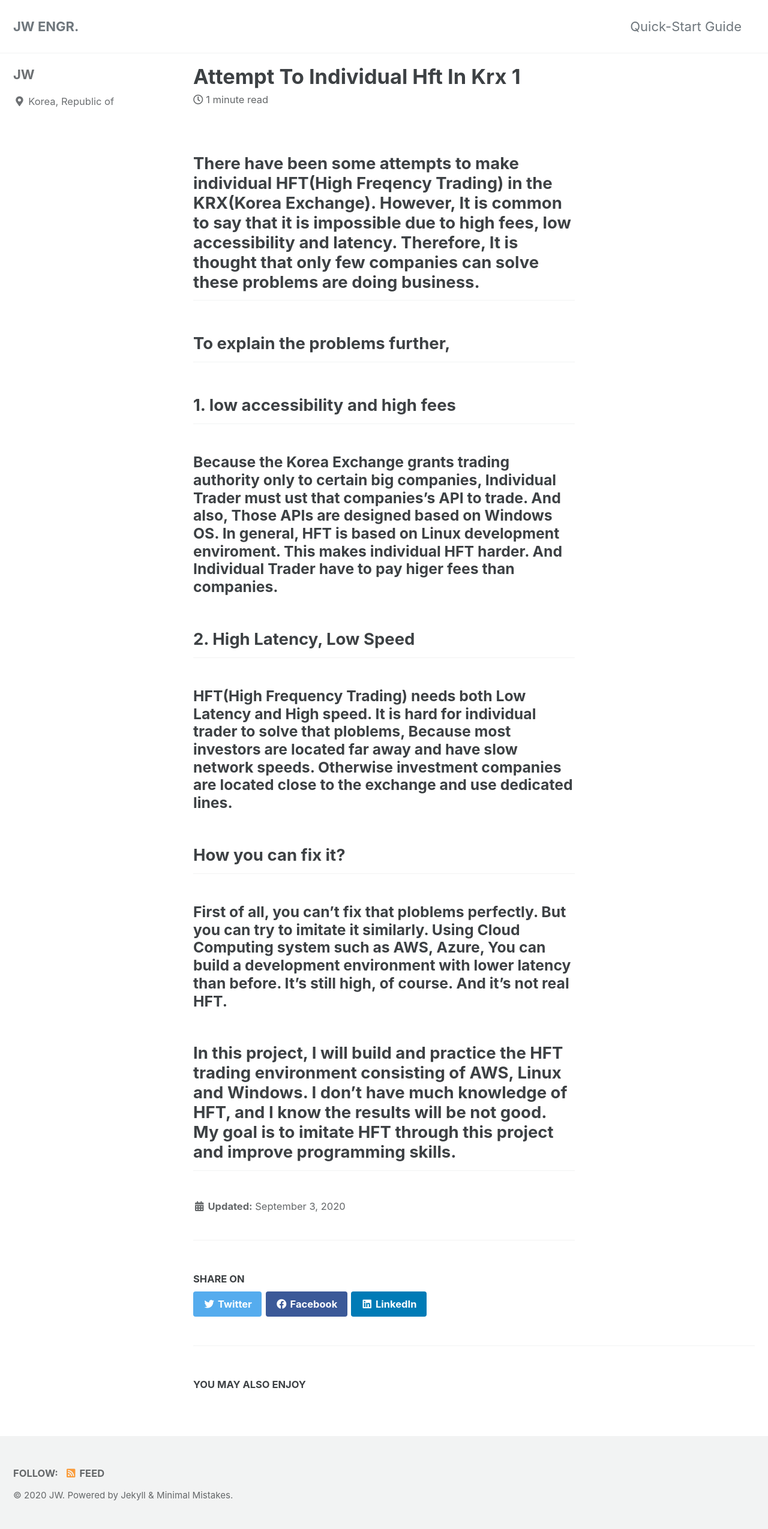
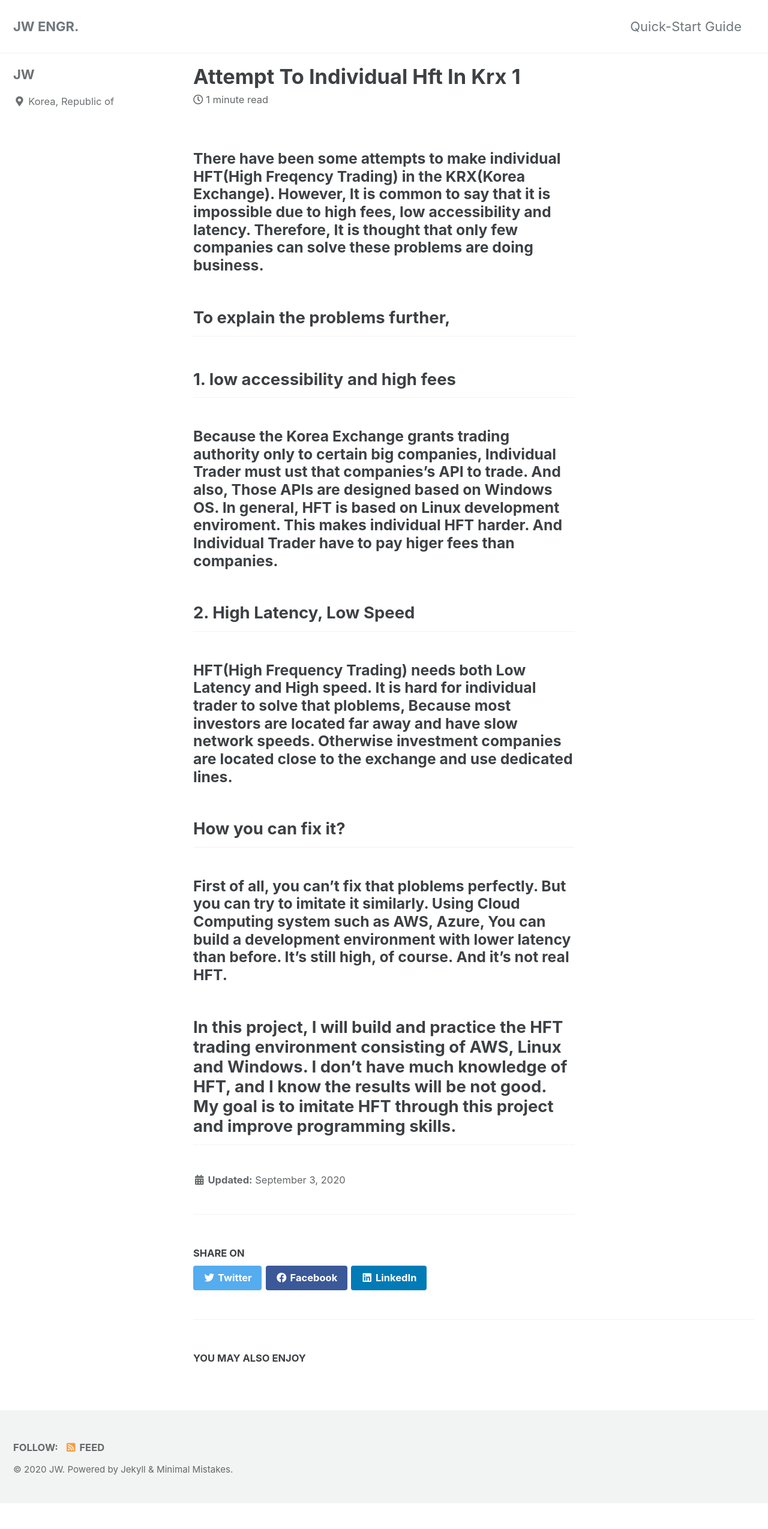
Before and after one commit to jwengr/jwenger.github.io, a Jekyll site: the page built from _posts/2020-09-03-attempt-to-individual-hft-in-krx-1.md, in a window 1280 px wide. Shown: the whole page at 60% size. Built offline with Jekyll 4.4.1, drawn with Linux system fonts in a browser that asks for light colours; cached includes are drawn as plain includes; after the commit the page ends 2506 px from its top, so only the background shows below that.

```diff
--- a/_posts/2020-09-03-attempt-to-individual-hft-in-krx-1.md
+++ b/_posts/2020-09-03-attempt-to-individual-hft-in-krx-1.md
@@ -1,7 +1,8 @@
 ---
 published: true
 ---
-## There have been some attempts to make individual HFT(High Freqency Trading) in the KRX(Korea Exchange). However, It is common to say that it is impossible due to high fees, low accessibility and latency. Therefore, It is thought that only few companies can solve these problems are doing business.
+### There have been some attempts to make individual HFT(High Freqency Trading) in the KRX(Korea Exchange). However, It is common to say that it is impossible due to high fees, low accessibility and latency. Therefore, It is thought that only few companies can solve these problems are doing business.
+
 
 ## To explain the problems further,
 
```
